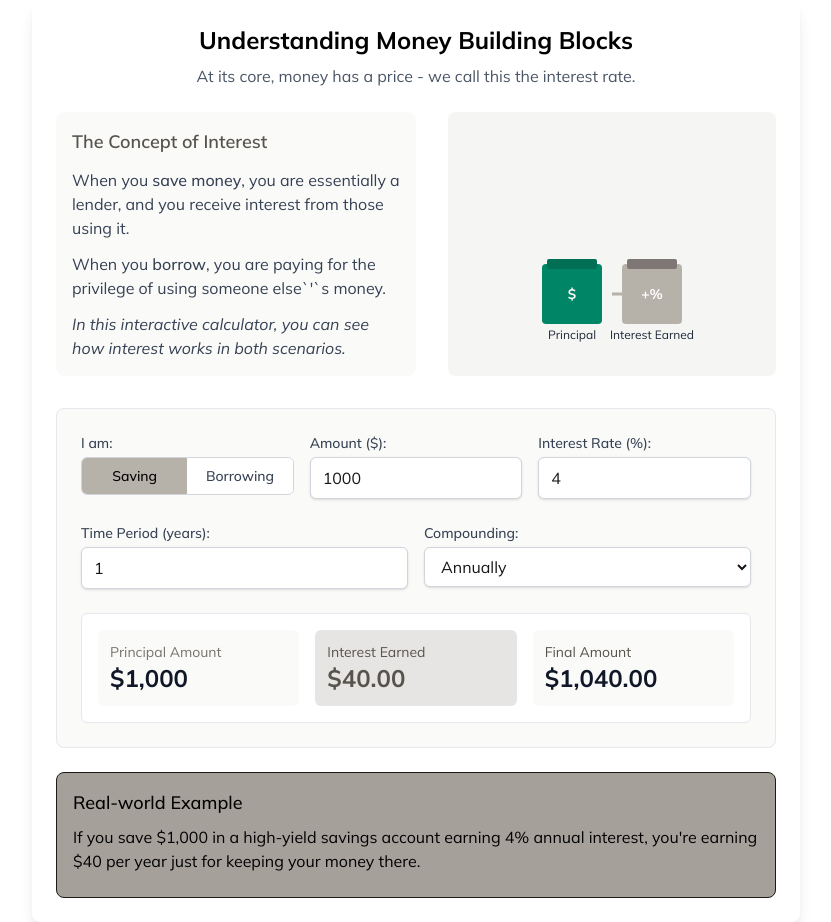
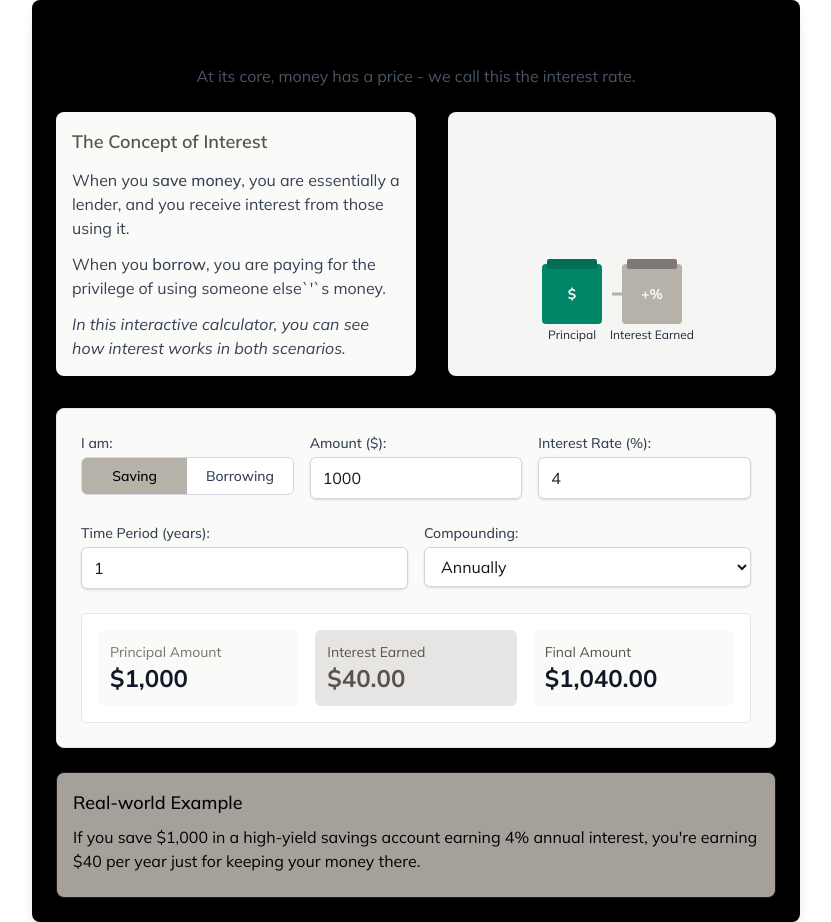
Before and after one commit to SU-SWS/ifdm_learning_apps, a Next.js app: page / in a window 1280 px wide. Shown: the whole page, without its empty margins (224-1055 px from the left). Built offline with nearby package versions, Linux system fonts and the light colour scheme.

Commit message:
Testing deployment

```diff
--- a/src/app/page.tsx
+++ b/src/app/page.tsx
@@ -41,7 +41,7 @@ const InterestRateVisual = () => {
   }, [amount, interestRate, years, compounding, mode]);
 
   return (
-    <div className="bg-white p-6 rounded-lg shadow-lg max-w-3xl mx-auto">
+    <div className="bg-black p-6 rounded-lg shadow-lg max-w-3xl mx-auto">
       <h2 className="text-2xl font-bold text-center text-black mb-2">Understanding Money Building Blocks</h2>
       <p className="text-center text-gray-600 mb-6">At its core, money has a price - we call this the interest rate.</p>
 
```
